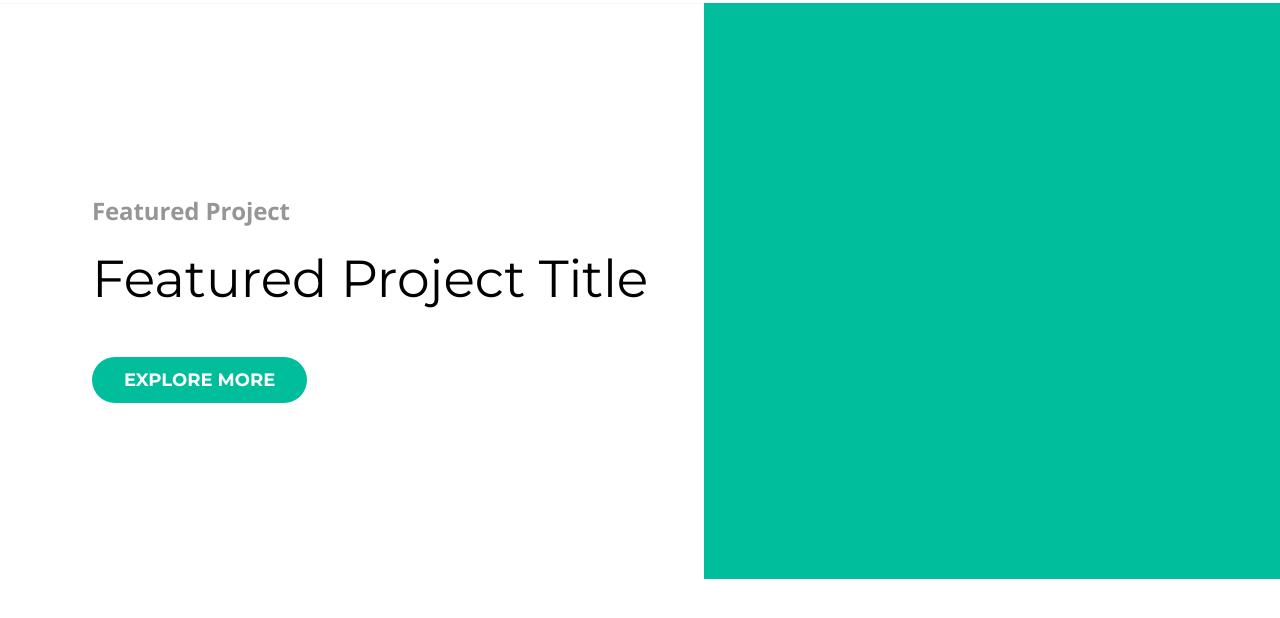
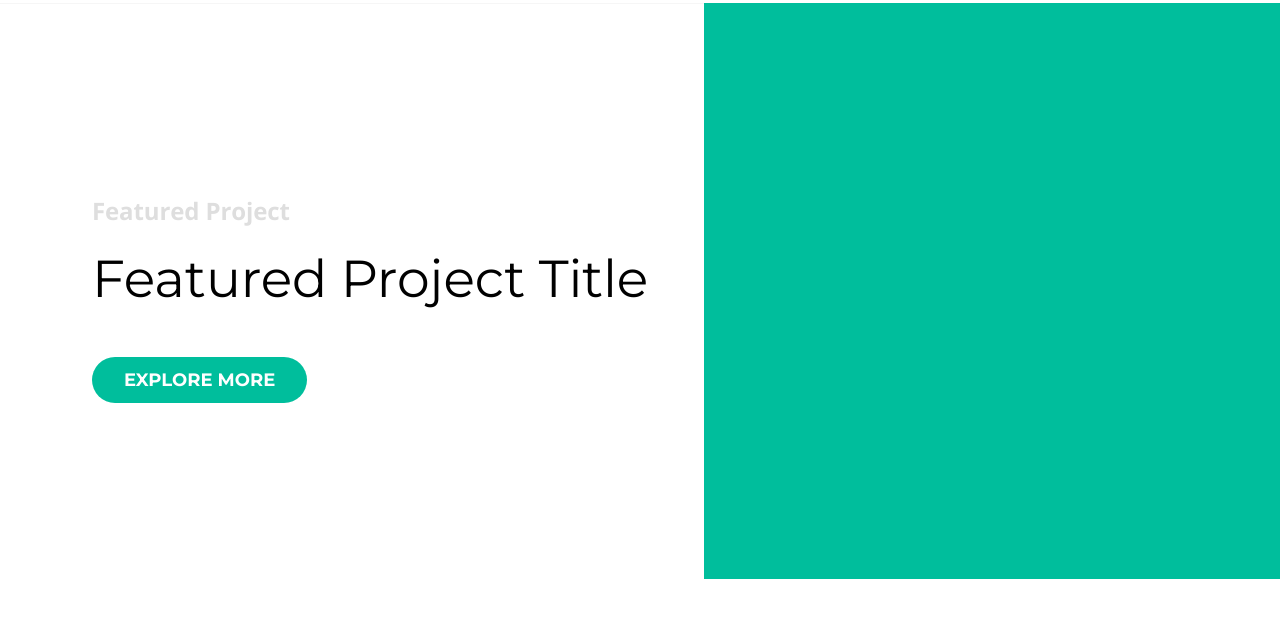
Before and after one commit to twanmulder/--, a React app: page / in a window 1280 px wide. Shown: the part 72-690 px from the top of the page. Built offline with nearby package versions, Linux system fonts and the light colour scheme.

Commit message:
Fixed color inside main

```diff
--- a/src/css/layout/_main.scss
+++ b/src/css/layout/_main.scss
@@ -15,7 +15,7 @@
   h6 {
     @include font-family(base);
     @include font-weight(bold);
-    color: color(typography, 3);
+    color: color(typography, 4);
     margin-bottom: 20px;
   }
 
```
